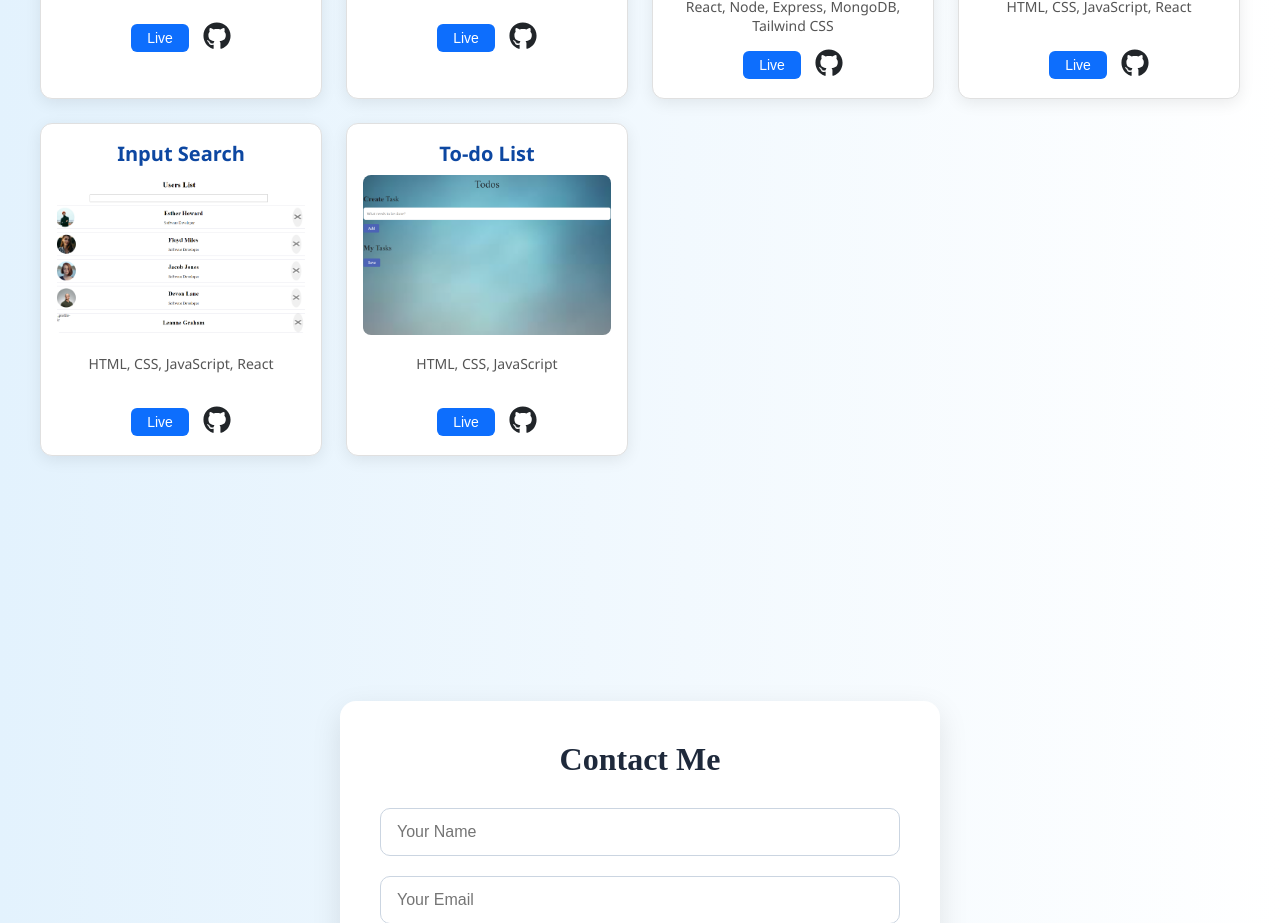
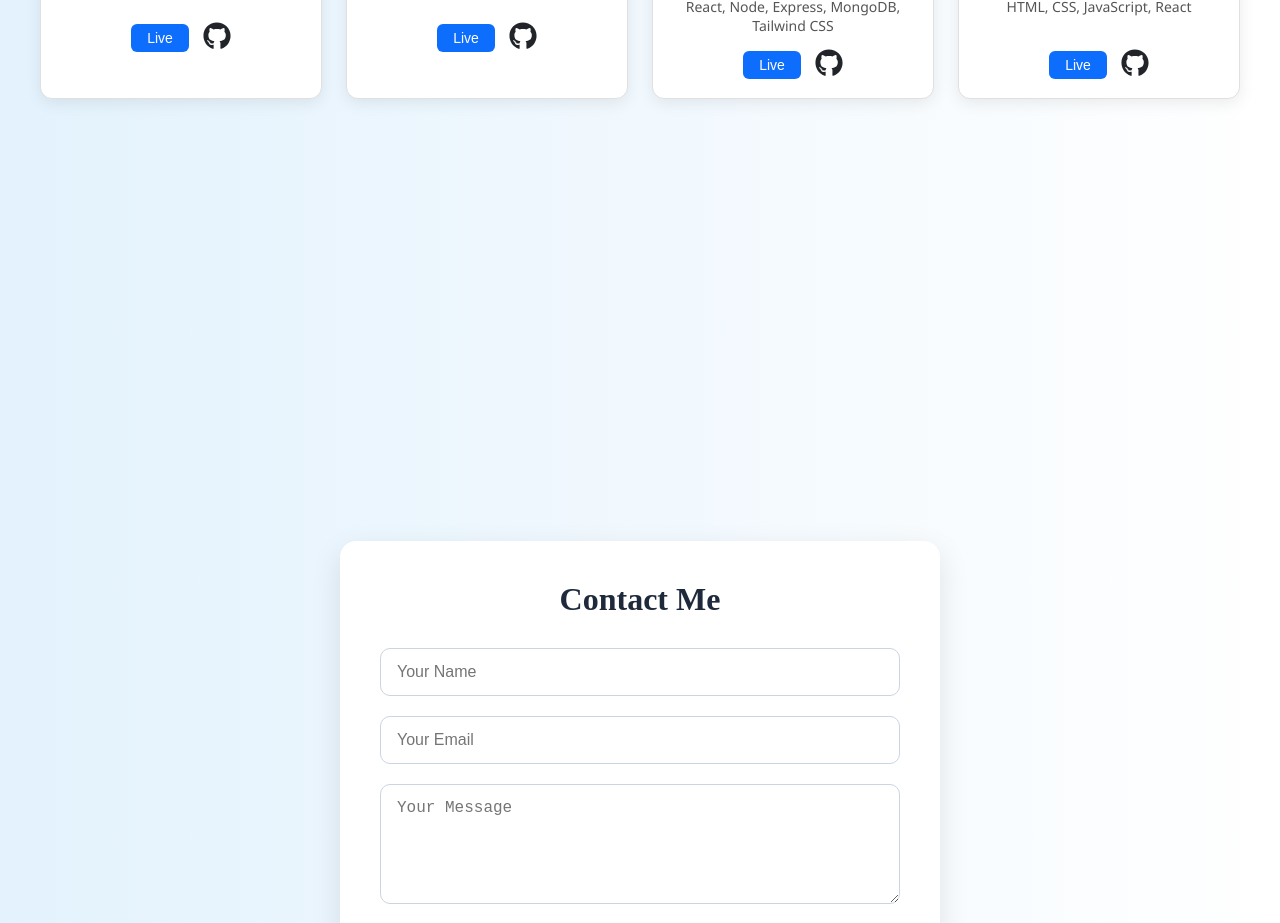
Before and after one commit to yellakrishna/portfolio, a React (Vite) app: page / in a window 1280 px wide. Shown: the part 2720-3643 px from the top of the page. Built offline with nearby package versions, Linux system fonts and the light colour scheme.

Commit message:
mini project delete

```diff
--- a/src/components/home/Home.css
+++ b/src/components/home/Home.css
@@ -110,9 +110,11 @@
   .profile-img img {
     width: 230px;
     height: 230px;
+
   }
   .gradient-text {
     font-size: 1.8rem;
+
   }
   .role {
     font-size: 1rem;
--- a/src/components/home/Home.jsx
+++ b/src/components/home/Home.jsx
@@ -13,7 +13,7 @@ const Home = () => {
       {/* Hero Section */}
       <section className="hero">
         {/* Profile Image */}
-        <div className="profile-img">
+        <div className="profile-img" >
           <img src="yellakrishna.jpg" alt="Yella Krishna" />
         </div>
 
--- a/src/components/projects/Projects.jsx
+++ b/src/components/projects/Projects.jsx
@@ -31,21 +31,7 @@ const data = [
     name: "HTML, CSS, JavaScript, React",
     head: "Swift Dashboard Assignment",
   },
-  {
-    id: 5,
-    imgUrl: "./images/input.png",
-    href: "https://user-input-search.netlify.app/",
-    name: "HTML, CSS, JavaScript, React",
-    head: "Input Search",
-  },
 
-  {
-    id: 7,
-    imgUrl: "./images/todolist.png",
-    href: "https://yella-todolist.netlify.app/",
-    name: "HTML, CSS, JavaScript",
-    head: "To-do List",
-  },
 
 ];
 
```
